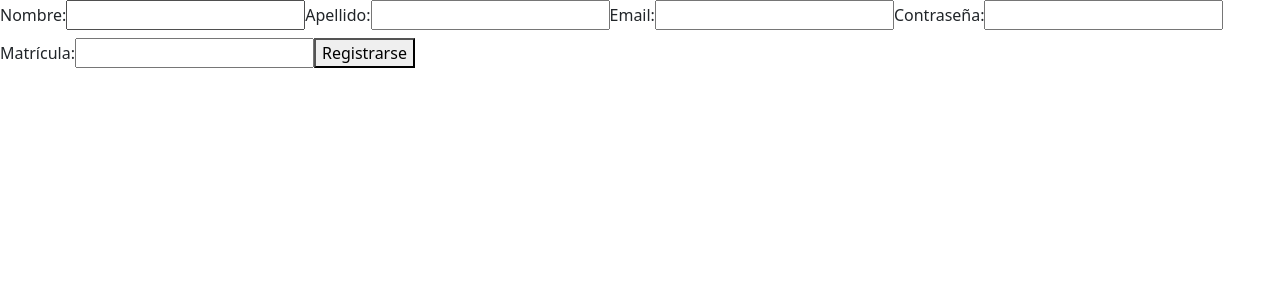
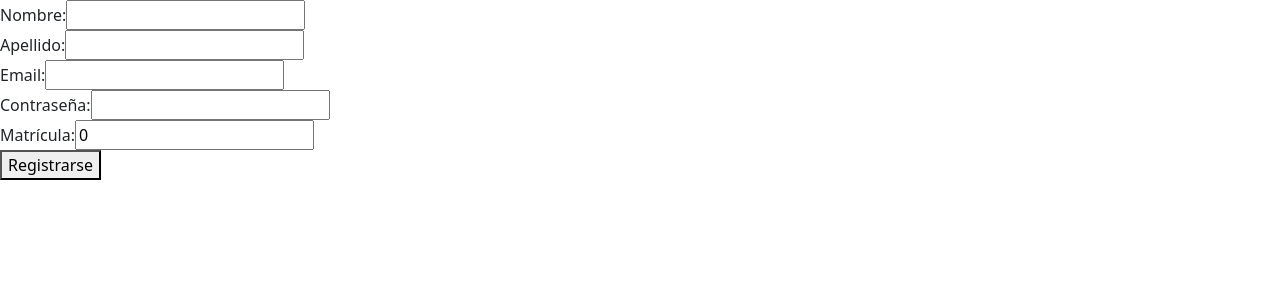
Before and after one commit to CarlosRacca/SDGA-Tour-Front, a React (Create React App) app: page /register in a window 1280 px wide. Shown: the top 300 px of the page. Built offline with nearby package versions, Linux system fonts and the light colour scheme.

Commit message:
se agrega ruta de post user en el register, ya esta todo funcionando, se sacaron los hooks de form

```diff
--- a/src/Components/Register.jsx
+++ b/src/Components/Register.jsx
@@ -1,90 +1,138 @@
-import React from "react";
-import { useForm } from 'react-hook-form';
+import React, { useState } from "react";
 import { useNavigate } from "react-router-dom";
+import { useDispatch } from 'react-redux'
+import { postUser } from '../Actions/index'
 
 export default function Register(){
 
-    const { register, errors, handleSubmit } = useForm();
     const navigate = useNavigate();
-    const onSubmit = (data, e) => {
-        console.log(data);
-        e.target.reset();
-        navigate('/home');
-    };
+    const dispatch = useDispatch();
+    const [errors, setErrors] = useState({})
+    const [input, setInput] = useState({
+        name: '',
+        lastname: '',
+        email: '',
+        password: '',
+        matricula: 0
+    })
+
+    function validate(input){
+        let errors = {};
+        if(!input.name.match(/^[A-Za-z0-9_\s]+$/)){
+            errors.name = 'Debes ingresar tu nombre';
+        }
+        else if(!input.lastname){
+            errors.lastname = 'Debes ingresar tu apellido'
+        }
+        else if(!input.email){
+            errors.email = 'Debes ingresar tu email'
+        }
+        else if(!input.password){
+            errors.password = 'Debes ingresar una contraseña'
+        }
+        else if(input.matricula < 1){
+            errors.matricula = 'Debes ingresar tu numero de matrícula'
+        }
+
+        return errors
+    }
+
+    function onSubmit(e){
+        if(input.name.length < 3){
+            alert('Completa tu nombre antes de registrarte')
+        }
+        else if(input.lastname.length < 3){
+            alert('Completa tu apellido antes de registrarte')
+        }
+        else if(input.email.length < 3){
+            alert('Completa tu email antes de registrarte')
+        }
+        else if(input.password.length < 3 ){
+            alert('Completa tu contraseña antes de registrarte')
+        }
+        else if(input.matricula.length < 5){
+            alert('Completa tu matricula antes de registrarte')
+        }
+
+        else{
+            e.preventDefault();
+            dispatch(postUser(input))
+            alert('El usuario ha sido creado con exito!')
+            setInput({
+                name: '',
+                lastname: '',
+                email: '',
+                password: '',
+                matricula: 0
+            })
+            navigate('/home')
+        }
+    }
+
+    function handleChange(e){
+        setInput({
+            ...input,
+            [e.target.name] : e.target.value
+        })
+        setErrors(validate({
+            ...input,
+            [e.target.name] : e.target.value
+        }))
+    }
 
     return(
         <div>
-            <form onSubmit={handleSubmit(onSubmit)}>
-                <label>
+            <form onSubmit={e => onSubmit(e)}>
+                <div>
                     Nombre:
                     <input
                     type='text'
                     name='name'
+                    value={input.name}
+                    onChange={e => handleChange(e)}
                     className='nombre'
-                    {...register('name', {
-                        required: {value: true, message: 'Completar Nombre'}
-                    })}
                     />
-                    <span className='text-danger text-small d-block mb-2'>
-                        {errors?.name?.message}
-                    </span>
-                </label>
-                <label>
+                </div>
+                <div>
                     Apellido:
                     <input
                     type='text'
-                    name='lastName'
+                    name='lastname'
+                    value={input.lastname}
+                    onChange={e => handleChange(e)}
                     className='apellido'
-                    {...register('lastName', {
-                        required: {value: true, message: 'Completar Apellido'}
-                    })}
                     />
-                    <span className='text-danger text-small d-block mb-2'>
-                        {errors?.lastName?.message}
-                    </span>
-                </label>
-                <label>
+                </div>
+                <div>
                     Email:
                     <input
                     type='text'
                     name='email'
+                    value={input.email}
+                    onChange={e => handleChange(e)}
                     className='mail'
-                    {...register('email', {
-                        required: {value: true, message: 'Completar Email'}
-                    })}
                     />
-                    <span className='text-danger text-small d-block mb-2'>
-                        {errors?.email?.message}
-                    </span>
-                </label>
-                <label>
+                </div>
+                <div>
                     Contraseña:
                     <input
                     type='password'
                     name='password'
+                    value={input.password}
+                    onChange={e => handleChange(e)}
                     className='contraseña'
-                    {...register('password', {
-                        required: {value: true, message: 'Completar Contraseña'}
-                    })}
                     />
-                    <span className='text-danger text-small d-block mb-2'>
-                        {errors?.password?.message}
-                    </span>
-                </label>
-                <label>
+                </div>
+                <div>
                     Matrícula:
                     <input
-                    type='text'
-                    name='tuition'
+                    type='number'
+                    name='matricula'
+                    value={input.matricula}
+                    onChange={e => handleChange(e)}
                     className='matricula'
-                    {...register('tuition', {
-                            required: {value: true, message: 'Completar Matrícula'}
-                        })}
                     />
-                    <span className='text-danger text-small d-block mb-2'>
-                        {errors?.tuition?.message}
-                    </span>
-                </label>
+                </div>
                 <button>Registrarse</button>
             </form>
         </div>
```
